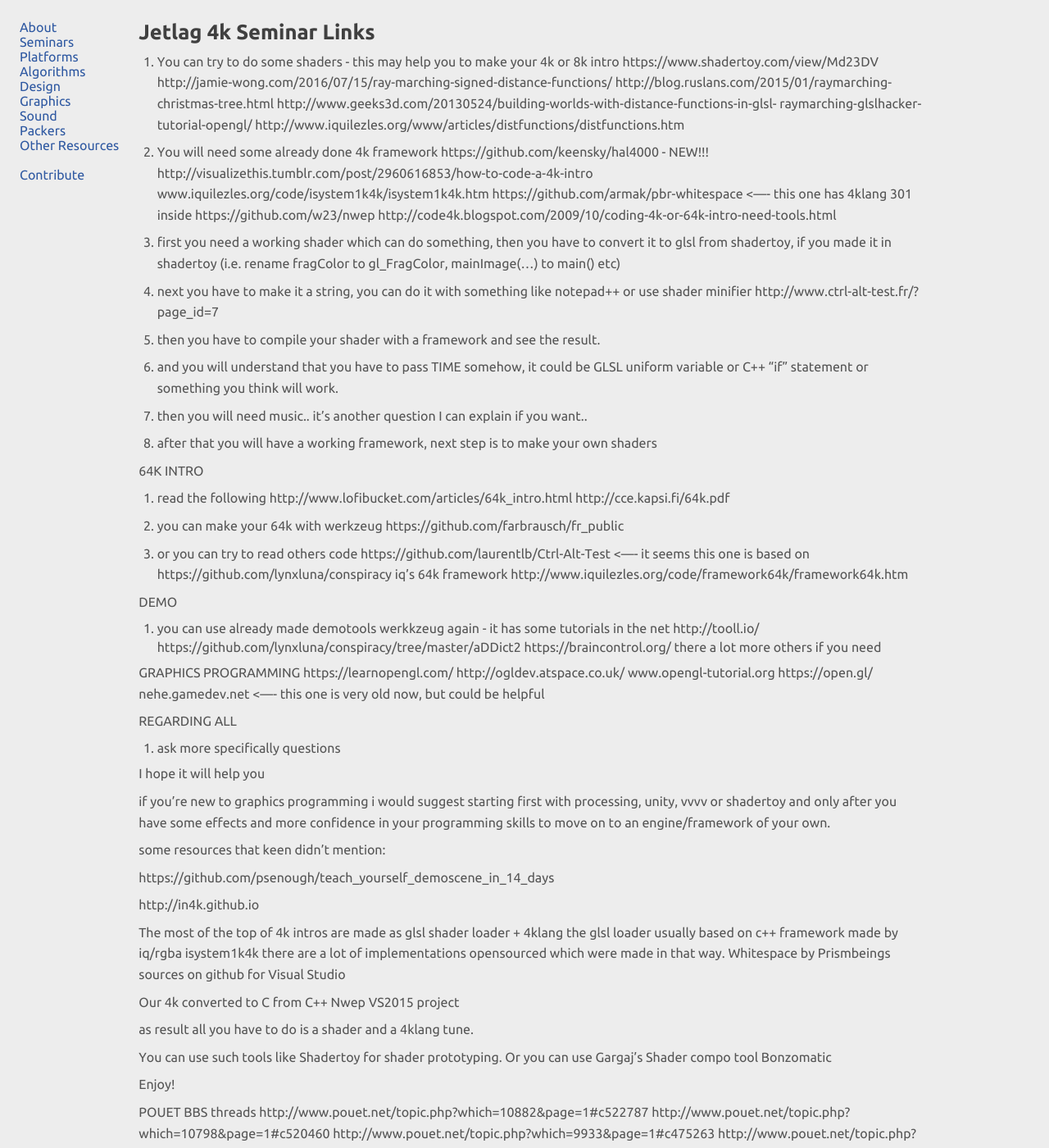
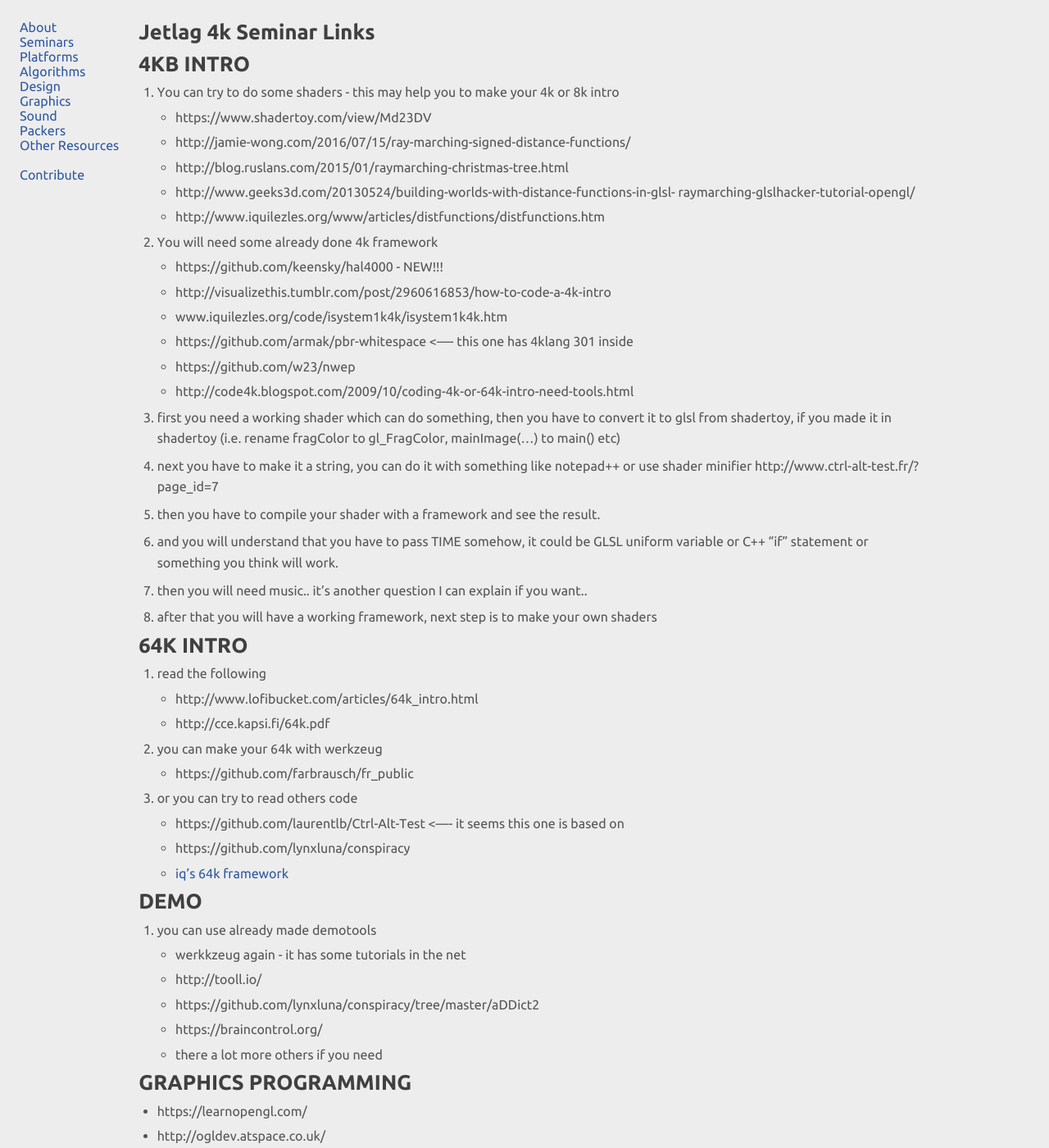
Before and after one commit to in4k/in4k.github.io, a Jekyll site: the page built from wiki/jetlag-4k-seminar-links.markdown, in a window 1280 px wide and 1400 px high. Shown: the whole window at 82% size. Built offline with Jekyll 4.4.1, drawn with Linux system fonts in a browser that asks for light colours; some of the changed text lies outside the part shown.

Commit message:
Update jetlag-4k-seminar-links.markdown

```diff
--- a/wiki/jetlag-4k-seminar-links.markdown
+++ b/wiki/jetlag-4k-seminar-links.markdown
@@ -3,21 +3,22 @@
 layout: "wiki-page"
 ---
 
+# 4KB INTRO
 
 1. You can try to do some shaders - this may help you to make your 4k or 8k intro
-https://www.shadertoy.com/view/Md23DV
-http://jamie-wong.com/2016/07/15/ray-marching-signed-distance-functions/
-http://blog.ruslans.com/2015/01/raymarching-christmas-tree.html
-http://www.geeks3d.com/20130524/building-worlds-with-distance-functions-in-glsl- raymarching-glslhacker-tutorial-opengl/
-http://www.iquilezles.org/www/articles/distfunctions/distfunctions.htm
+* https://www.shadertoy.com/view/Md23DV
+* http://jamie-wong.com/2016/07/15/ray-marching-signed-distance-functions/
+* http://blog.ruslans.com/2015/01/raymarching-christmas-tree.html
+* http://www.geeks3d.com/20130524/building-worlds-with-distance-functions-in-glsl- raymarching-glslhacker-tutorial-opengl/
+* http://www.iquilezles.org/www/articles/distfunctions/distfunctions.htm
 
 2. You will need some already done 4k framework
-https://github.com/keensky/hal4000				- NEW!!!
-http://visualizethis.tumblr.com/post/2960616853/how-to-code-a-4k-intro
-www.iquilezles.org/code/isystem1k4k/isystem1k4k.htm
-https://github.com/armak/pbr-whitespace <---- this one has 4klang 301 inside
-https://github.com/w23/nwep
-http://code4k.blogspot.com/2009/10/coding-4k-or-64k-intro-need-tools.html
+* https://github.com/keensky/hal4000				- NEW!!!
+* http://visualizethis.tumblr.com/post/2960616853/how-to-code-a-4k-intro
+* www.iquilezles.org/code/isystem1k4k/isystem1k4k.htm
+* https://github.com/armak/pbr-whitespace <---- this one has 4klang 301 inside
+* https://github.com/w23/nwep
+* http://code4k.blogspot.com/2009/10/coding-4k-or-64k-intro-need-tools.html
 
 3. first you need a working shader which can do something, then you have to convert it to glsl from shadertoy, if you made it in shadertoy (i.e. rename fragColor to gl_FragColor, mainImage(...) to main() etc)
 
@@ -31,41 +32,39 @@
 
 8. after that you will have a working framework, next step is to make your own shaders
 
-64K INTRO
+# 64K INTRO
+
 1. read the following
-http://www.lofibucket.com/articles/64k_intro.html
-http://cce.kapsi.fi/64k.pdf
+* http://www.lofibucket.com/articles/64k_intro.html
+* http://cce.kapsi.fi/64k.pdf
 
 2. you can make your 64k with werkzeug
-https://github.com/farbrausch/fr_public
+* https://github.com/farbrausch/fr_public
 
 3. or you can try to read others code
-https://github.com/laurentlb/Ctrl-Alt-Test <---- it seems this one is based on
-https://github.com/lynxluna/conspiracy
-iq's 64k framework
-http://www.iquilezles.org/code/framework64k/framework64k.htm
+* https://github.com/laurentlb/Ctrl-Alt-Test <---- it seems this one is based on
+* https://github.com/lynxluna/conspiracy
+* [iq's 64k framework
+](http://www.iquilezles.org/code/framework64k/framework64k.htm)
 
-DEMO
+# DEMO
+
 1. you can use already made demotools
-werkkzeug again - it has some tutorials in the net
-http://tooll.io/
-https://github.com/lynxluna/conspiracy/tree/master/aDDict2
-https://braincontrol.org/
-there a lot more others if you need
+* werkkzeug again - it has some tutorials in the net
+* http://tooll.io/
+* https://github.com/lynxluna/conspiracy/tree/master/aDDict2
+* https://braincontrol.org/
+* there a lot more others if you need
 
-GRAPHICS PROGRAMMING
-https://learnopengl.com/
-http://ogldev.atspace.co.uk/
-www.opengl-tutorial.org
-https://open.gl/
-nehe.gamedev.net <---- this one is very old now, but could be helpful
+# GRAPHICS PROGRAMMING
 
-REGARDING ALL
-1. ask more specifically questions
+* https://learnopengl.com/
+* http://ogldev.atspace.co.uk/
+* www.opengl-tutorial.org
+* https://open.gl/
+* nehe.gamedev.net <---- this one is very old now, but could be helpful
 
-I hope it will help you
-
-
+# MISC
 
 if you're new to graphics programming i would suggest starting first with processing, unity, vvvv or shadertoy and only after you have some effects and more confidence in your programming skills to move on to an engine/framework of your own.
 
@@ -74,10 +73,6 @@
 https://github.com/psenough/teach_yourself_demoscene_in_14_days
 
 http://in4k.github.io
-
-
-
-
 
 The most of the top of 4k intros are made as glsl shader loader + 4klang
 the glsl loader usually based on c++ framework made by iq/rgba
@@ -96,19 +91,16 @@
 
 
 
-POUET BBS threads
-http://www.pouet.net/topic.php?which=10882&page=1#c522787
-http://www.pouet.net/topic.php?which=10798&page=1#c520460
-http://www.pouet.net/topic.php?which=9933&page=1#c475263
-http://www.pouet.net/topic.php?which=11121&page=1#c532391
-http://www.pouet.net/topic.php?which=8811
-
-https://www.pouet.net/topic.php?which=10820
-
+# POUET BBS threads
+* http://www.pouet.net/topic.php?which=10882&page=1#c522787
+* http://www.pouet.net/topic.php?which=10798&page=1#c520460
+* http://www.pouet.net/topic.php?which=9933&page=1#c475263
+* http://www.pouet.net/topic.php?which=11121&page=1#c532391
+* http://www.pouet.net/topic.php?which=8811
+* https://www.pouet.net/topic.php?which=10820
 
 
 Introductory Democoding with ShaderToy
-
 https://bitbucket.org/inclinescene/demosplash-2016
 
 
@@ -271,7 +263,8 @@
 
 
 
-Shaders language for beginners
+# Shaders language for beginners
+
 Книга шейдеров для начинающих:
 https://thebookofshaders.com/?lan=ru
 
@@ -307,7 +300,8 @@
 
 
 
-Raymarching (SDF) algorithm
+# Raymarching (SDF) algorithm
+
 Хорошая статья с картинками и куском кода на каждом этапе, объясняет базовые принципы
 https://reindernijhoff.net/2017/07/raymarching-distance-fields/
 
@@ -353,7 +347,8 @@
 
 
 
-Examples with Sources
+# Examples with Sources
+
 Библиотека с SDF функциями
 http://mercury.sexy/hg_sdf/
 
@@ -441,7 +436,7 @@
 https://www.youtube.com/watch?v=ifhUsy2jEhc
 
 
-Generative Graphics Stuff
+# Generative Graphics Stuff
 
 Генератор абстрактных картинок для ваших демок, ну или источник вдохновений ;)
 https://adaptiff.com/
```
